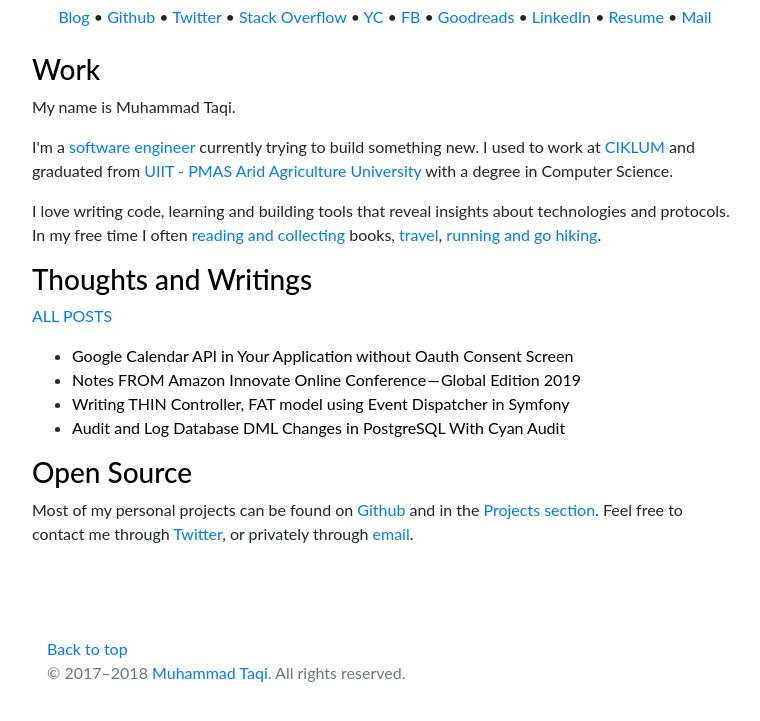
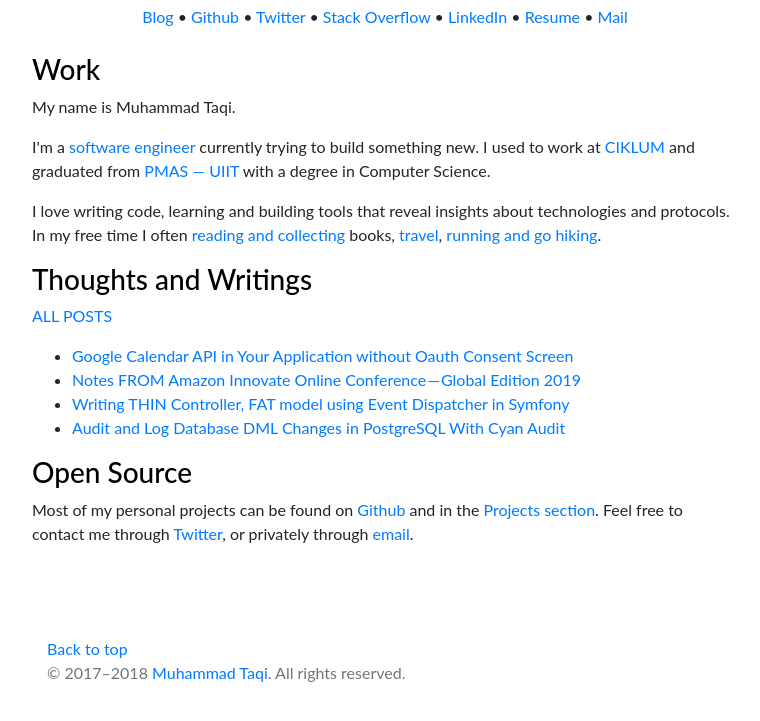
Before and after one commit to muhammadtaqi/muhammadtaqi.github.io, a plain HTML site: page index.html in a window 1280 px wide. Shown: the part 75-796 px from the top of the page, without its empty margins (255-1015 px from the left). Drawn offline with nearby package versions, Linux system fonts and the light colour scheme.

Commit message:
Update index.html

```diff
--- a/index.html
+++ b/index.html
@@ -75,11 +75,6 @@ ul.pretty li {
         #publications_list a:visited {
             color: #000;
         }
-        #publications_list a:link {
-            color: #000;
-            /*text-decoration: underline;*/
-        }
-
         .color-black {
             color: #000 !important;
         }
@@ -108,9 +103,6 @@ ul.pretty li {
             <a href="https://www.github.com/archtaqi">Github</a> •
             <a href="https://www.twitter.com/archtaqi">Twitter</a> •
             <a href="https://stackoverflow.com/users/2852807/muhammad-taqi">Stack Overflow</a> •
-            <a href="https://news.ycombinator.com/user?id=archtaqi">YC</a> •
-            <a href="https://www.facebook.com/archtaqi">FB</a> •
-            <a href="https://goodreads.com/archtaqi">Goodreads</a> •
             <a href="https://www.linkedin.com/in/archtaqi">LinkedIn</a> •
             <a href="https://drive.google.com/file/d/1r89jiTJCGbyXLjTUnJHdoWDqUN3R6uV7/view?usp=sharing">Resume</a> •
             <a href="mailto:taqi.arch@gmail.com" target="_blank">Mail</a>
@@ -125,7 +117,7 @@ ul.pretty li {
                 <div class="">
                     <h3 id='work'><a href='#work' class="color-black ">Work</a></h3>
                     <p class="greeting">My name is Muhammad Taqi.</p>
-                    <p>I'm a <a href="https://github.com/archtaqi">software engineer</a> currently trying to build something new. I used to work at <a href="https://www.ciklum.com/">CIKLUM</a> and graduated from <a href="https://www.uaar.edu.pk/uiit">UIIT - PMAS Arid Agriculture University</a> with a degree in Computer Science.
+                    <p>I'm a <a href="https://github.com/archtaqi">software engineer</a> currently trying to build something new. I used to work at <a href="https://www.ciklum.com/">CIKLUM</a> and graduated from <a href="https://www.uaar.edu.pk/uiit">PMAS — UIIT</a> with a degree in Computer Science.
                     </p>
                     <p>I love writing code, learning and building tools that reveal insights about technologies and protocols. In my free time I often <a href="goodreads.com/archtaqi">reading and collecting</a> books, <a href="travel.html">travel</a>, <a href="travel.html">running and go hiking</a>.</p>
                     <h3 id='publications'><a href='#publications' class="color-black ">Thoughts and Writings</a></h3>
```
